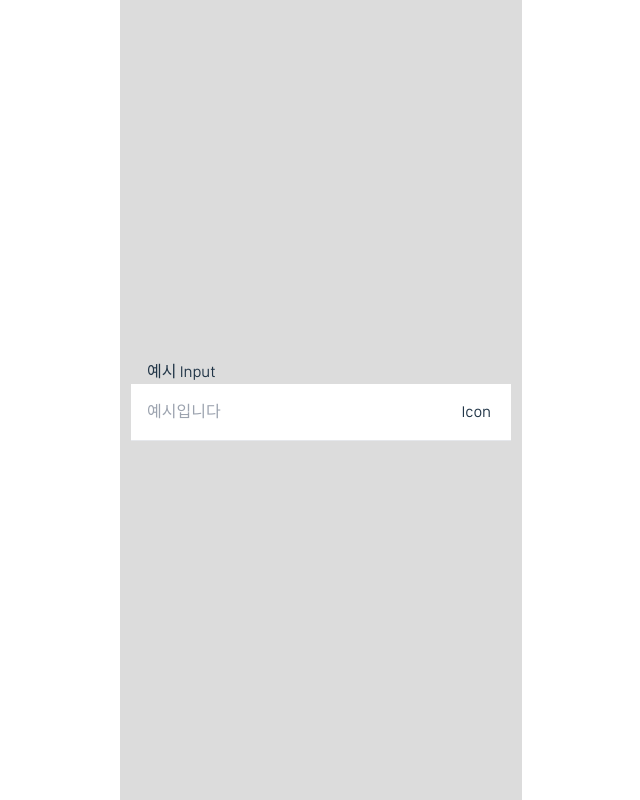
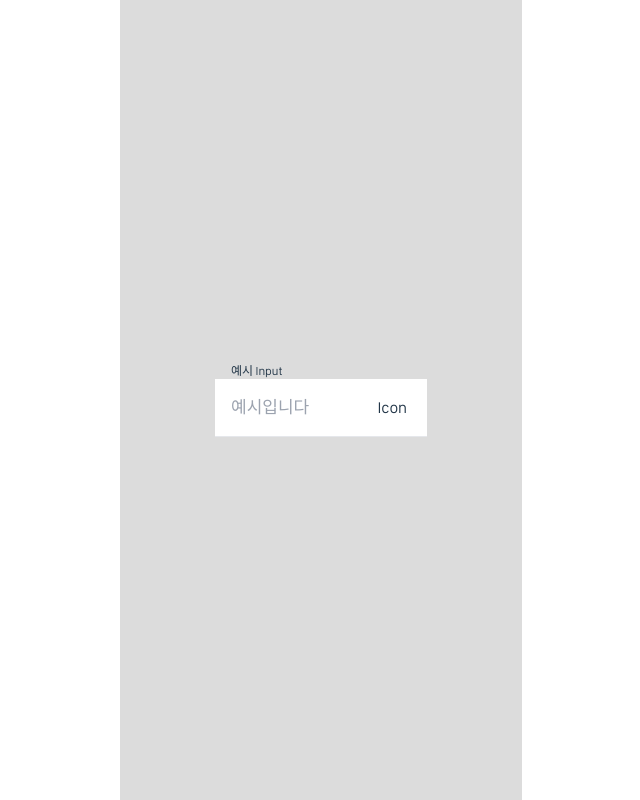
Before and after one commit to UMC-DEMO-PROJECT/Chat-Sul, a React (Vite) app: page /register in a window 1280 px wide. Shown: the whole page, without its empty margins (319-959 px from the left). Built offline with nearby package versions, Linux system fonts and the light colour scheme.

Commit message:
reactor: input 수정

```diff
--- a/src/App.tsx
+++ b/src/App.tsx
@@ -1,5 +1,5 @@
 import { BrowserRouter, Route, Routes } from 'react-router-dom';
-import Example from './shared/@common/ui/Input/example';
+import Example from './shared/ui/Input/example';
 import Login from './pages/Login/Login';
 import Layout from './Layout';
 
--- a/src/shared/@common/ui/Input/Input.tsx
+++ b/src/shared/ui/Input/Input.tsx
@@ -14,13 +14,15 @@
  *          - 'invalid' : 입력이 유효하지 않을 경우 검은 테두리
  */
 
-interface InputProps {
+import { InputHTMLAttributes, PropsWithChildren } from 'react';
+
+interface InputProps extends InputHTMLAttributes<HTMLInputElement> {
   placeholder: string;
   title: string;
   value: string;
   onChange: (e: React.ChangeEvent<HTMLInputElement>) => void;
   state: 'valid' | 'correct' | 'error' | 'invalid';
-  width: number;
+  width?: string;
 }
 
 const Input = ({
@@ -29,8 +31,8 @@ const Input = ({
   value,
   onChange,
   state,
-  width,
-}: InputProps) => {
+  ...props
+}: PropsWithChildren<InputProps>) => {
   const InputState = {
     valid: 'border-#000000',
     correct: 'border-#34C759',
@@ -49,16 +51,17 @@ const Input = ({
 
   return (
     <>
-      <div className={`w-[${width}px] flex flex-col items-start`}>
-        <div className="flex flex-col items-center px-4 py-0 gap-6">
+      <div className={` flex flex-col items-start`}>
+        <div className="flex flex-col items-center px-4 py-0 gap-6 text-xs font-normal text-#3C3C4399">
           {title}
         </div>
         <div className="relative w-full">
           <input
-            className={`flex w-full items-center self-stretch py-4 pl-4 pr-5 bg-white ${InputState[state]} border-b-[0.6px] border-solid `}
+            className={`flex w-full items-center self-stretch py-4 pl-4 pr-5 bg-white ${InputState[state]} border-b-[0.6px] border-solid text-[17px] `}
             placeholder={placeholder}
             onChange={onChange}
             value={value}
+            {...props}
           />
           <span className="absolute right-5 top-1/2 transform -translate-y-1/2">
             Icon
--- a/src/shared/@common/ui/Input/example.tsx
+++ b/src/shared/ui/Input/example.tsx
@@ -26,7 +26,6 @@ const Example = () => {
         value={inputValue}
         onChange={handleInputChange}
         state={isValid}
-        width={380}
       />
     </>
   );
```
Also changed, not shown: src/shared/ui/Menu/Menu.tsx (renamed from src/shared/@common/ui/Menu/Menu.tsx), src/shared/ui/Message/Message.tsx (renamed from src/shared/@common/ui/Message/Message.tsx), src/shared/ui/Post/Post.tsx (renamed from src/shared/@common/ui/Post/Post.tsx), src/shared/ui/TopBar/TopBar.tsx (renamed from src/shared/@common/ui/TopBar/TopBar.tsx).
